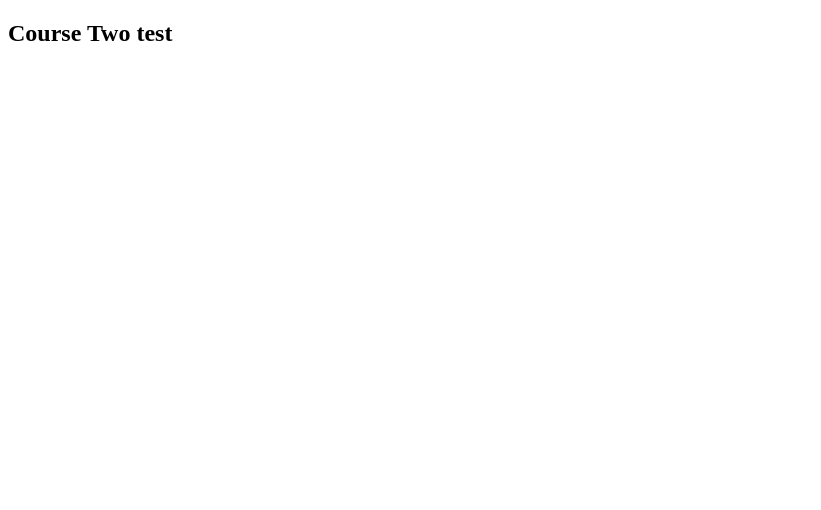
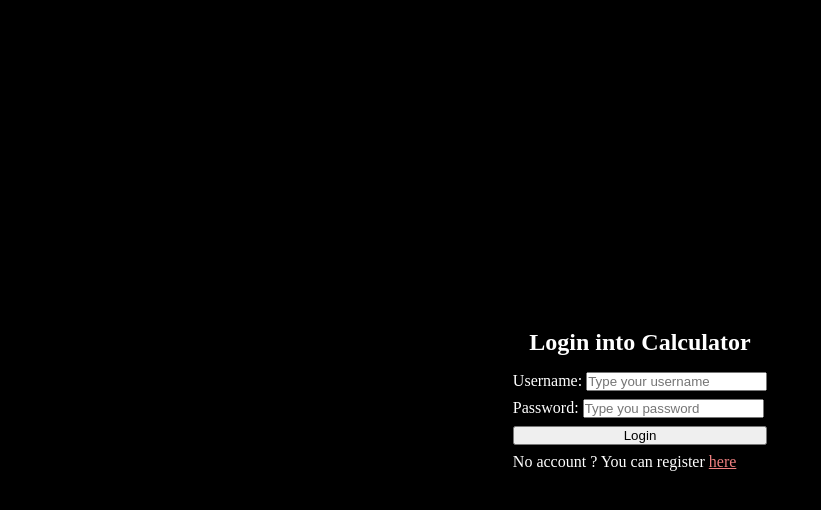
Before and after one commit to Xaphan64/friend-list, a plain HTML site: page 2.courseTwo/login.html in a window 1280 px wide. Shown: the whole page, without its empty margins (0-821 px from the left). Drawn offline with Linux system fonts and the light colour scheme.

Commit message:
added register logic

```diff
--- a/2.courseTwo/courseTwo.css
+++ b/2.courseTwo/courseTwo.css
@@ -0,0 +1,29 @@
+* {
+  padding: 0;
+  margin: 0;
+}
+
+body {
+  background-color: black;
+  color: white;
+}
+
+section {
+  display: flex;
+  flex-direction: column;
+  display: flex;
+  align-items: center;
+  justify-content: center;
+  gap: 16px;
+  min-height: 100vh;
+}
+
+form {
+  display: flex;
+  flex-direction: column;
+  gap: 8px;
+}
+
+a {
+  color: lightcoral;
+}
--- a/2.courseTwo/courseTwo.html
+++ b/2.courseTwo/login.html
@@ -22,8 +22,23 @@
   </head>
   <body>
     <section>
-      <h1>Course Two test</h1>
+      <h2>Login into Calculator</h2>
+
+      <form class="loginForm">
+        <div class="inputContainer">
+          <label for="html">Username:</label>
+          <input type="text" placeholder="Type your username" />
+        </div>
+
+        <div class="inputContainer">
+          <label for="html">Password:</label>
+          <input type="password" placeholder="Type you password" />
+        </div>
+
+        <button type="submit">Login</button>
+        <p>No account ? You can register <a href="register.html">here</a></p>
+      </form>
     </section>
-    <script src="courseTwo.js"></script>
+    <script src="login.js"></script>
   </body>
 </html>
```
Also changed, not shown: 2.courseTwo/register.html (added, +42 -0 lines), 2.courseTwo/register.js (added, +44 -0 lines), 2.courseTwo/courseTwo.js (deleted), 2.courseTwo/login.js (added).
